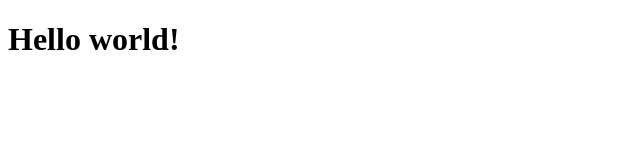
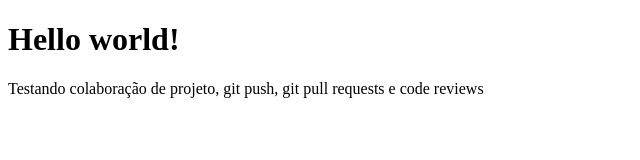
Before and after one commit to GabrielValleR/curso-git, a plain HTML site: page index.html in a window 1280 px wide. Shown: the whole page, without its empty margins (0-640 px from the left). Drawn offline with Linux system fonts and the light colour scheme.

Commit message:
5ª commit -   adicionando o paragrafo no index

```diff
--- a/index.html
+++ b/index.html
@@ -7,5 +7,6 @@
 </head>
 <body>
     <h1>Hello world!</h1>
+    <p>Testando colaboração de projeto, git push, git pull requests e code reviews</p>
 </body>
 </html>
```
